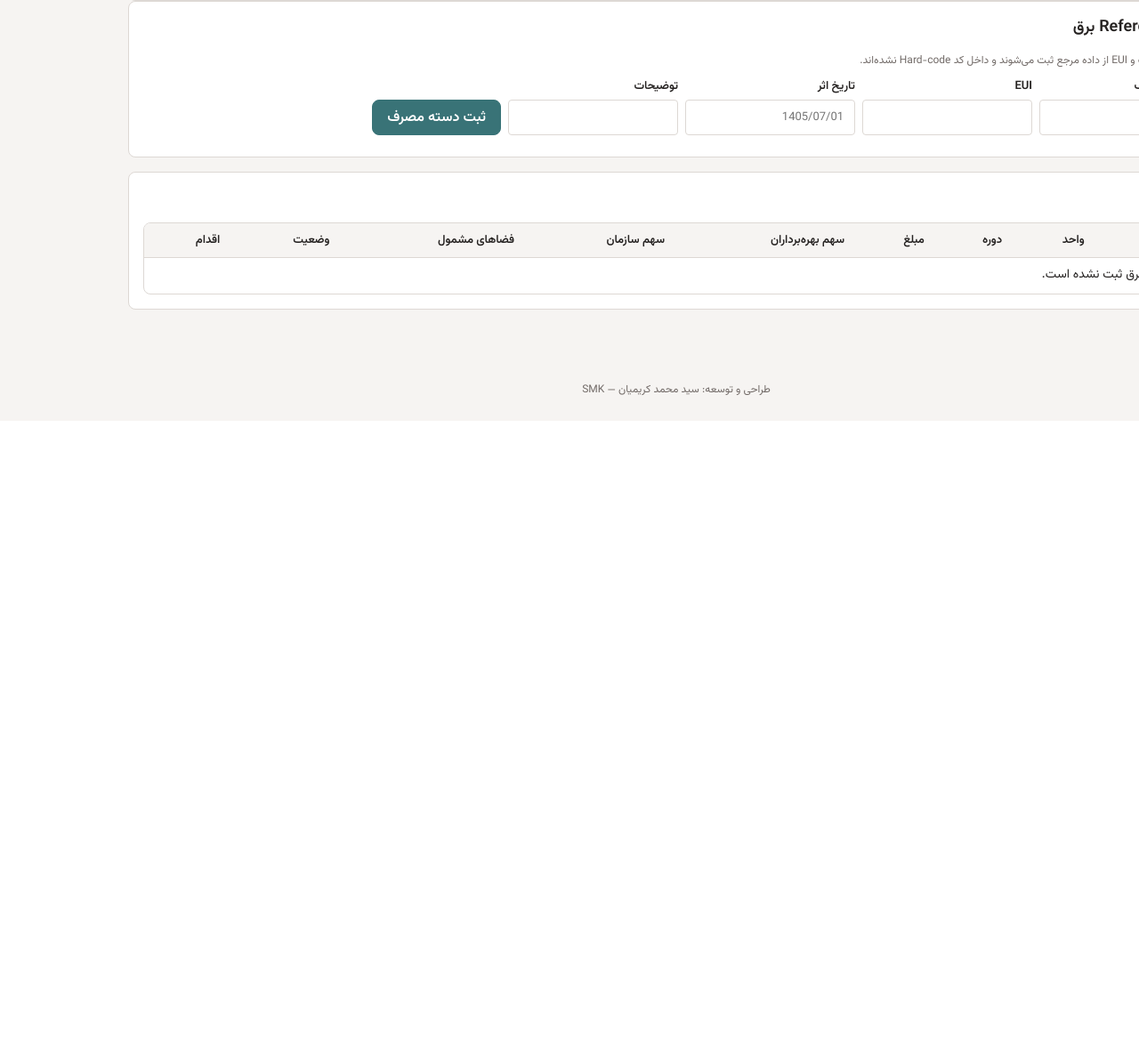
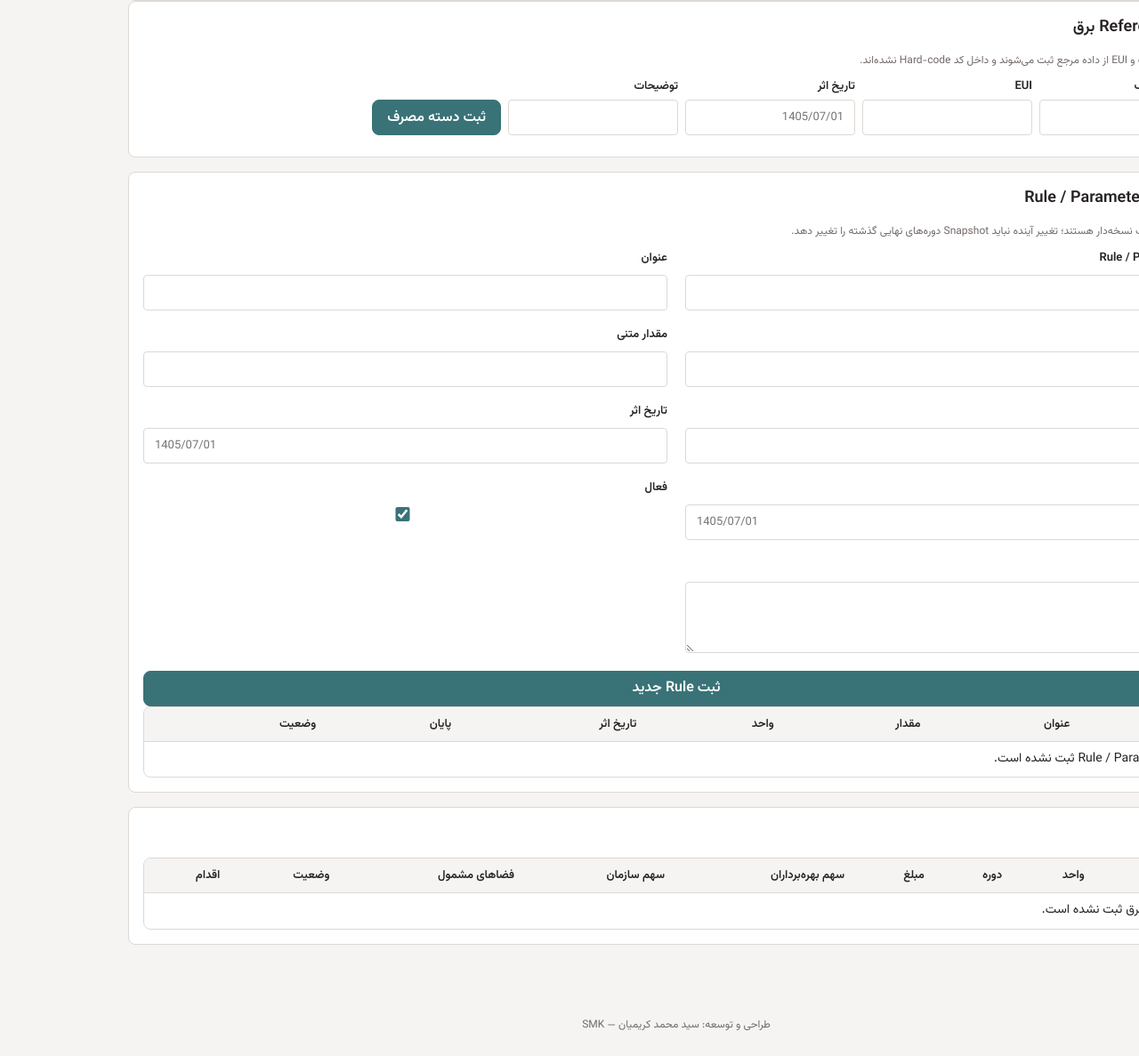
Before and after one commit to sazmantehkarimian-wq/sama-1405, a Django app: page /utilities/electricity/ in a window 1280 px wide; the page is wider, and only the part inside the window is pictured. Shown: the part 698-1885 px from the top of that part at 89% size. Before the commit the page ends 1171 px from the top of that part, so only its background shows below. Run offline with Django 5.2, Linux system fonts and the light colour scheme; the visitor is signed in with stand-in values (Sample User, id 1); data comes from the database, SQL or seed files in the repository; data that the repository does not hold is empty.

Commit message:
ui: expose versioned electricity rule registry

```diff
--- a/ui/templates/ui/electricity_dashboard.html
+++ b/ui/templates/ui/electricity_dashboard.html
@@ -29,6 +29,24 @@
     <button>ثبت دسته مصرف</button>
   </form>
 </section>
+<section class="card dossier-section">
+  <h2>Rule / Parameter Registry</h2>
+  <p class="helper">پارامترهای مصوب نسخه‌دار هستند؛ تغییر آینده نباید Snapshot دوره‌های نهایی گذشته را تغییر دهد.</p>
+  <form class="entity-form" method="post" action="{% url 'utility-rule-create' %}">
+    {% csrf_token %}
+    <div class="form-grid">
+      {% for field in rule_form %}
+      <label class="field"><span>{{ field.label }}</span>{{ field }}{% if field.help_text %}<small class="helper">{{ field.help_text }}</small>{% endif %}</label>
+      {% endfor %}
+    </div>
+    <button>ثبت Rule جدید</button>
+  </form>
+  <div class="table-wrap"><table><thead><tr><th>کلید</th><th>عنوان</th><th>مقدار</th><th>واحد</th><th>تاریخ اثر</th><th>پایان</th><th>وضعیت</th></tr></thead><tbody>
+  {% for rule in rules %}
+    <tr><td>{{ rule.key }}</td><td>{{ rule.label }}</td><td>{% if rule.value_decimal is not None %}{{ rule.value_decimal|fa_digits }}{% else %}{{ rule.value_text }}{% endif %}</td><td>{{ rule.unit|default:'—' }}</td><td>{{ rule.effective_from }}</td><td>{{ rule.effective_to|default:'—' }}</td><td>{% if rule.active %}فعال{% else %}غیرفعال{% endif %}</td></tr>
+  {% empty %}<tr><td colspan="7">هنوز Rule / Parameter ثبت نشده است.</td></tr>{% endfor %}
+  </tbody></table></div>
+</section>
 {% endif %}
 
 <section class="card dossier-section" id="bills">
```
